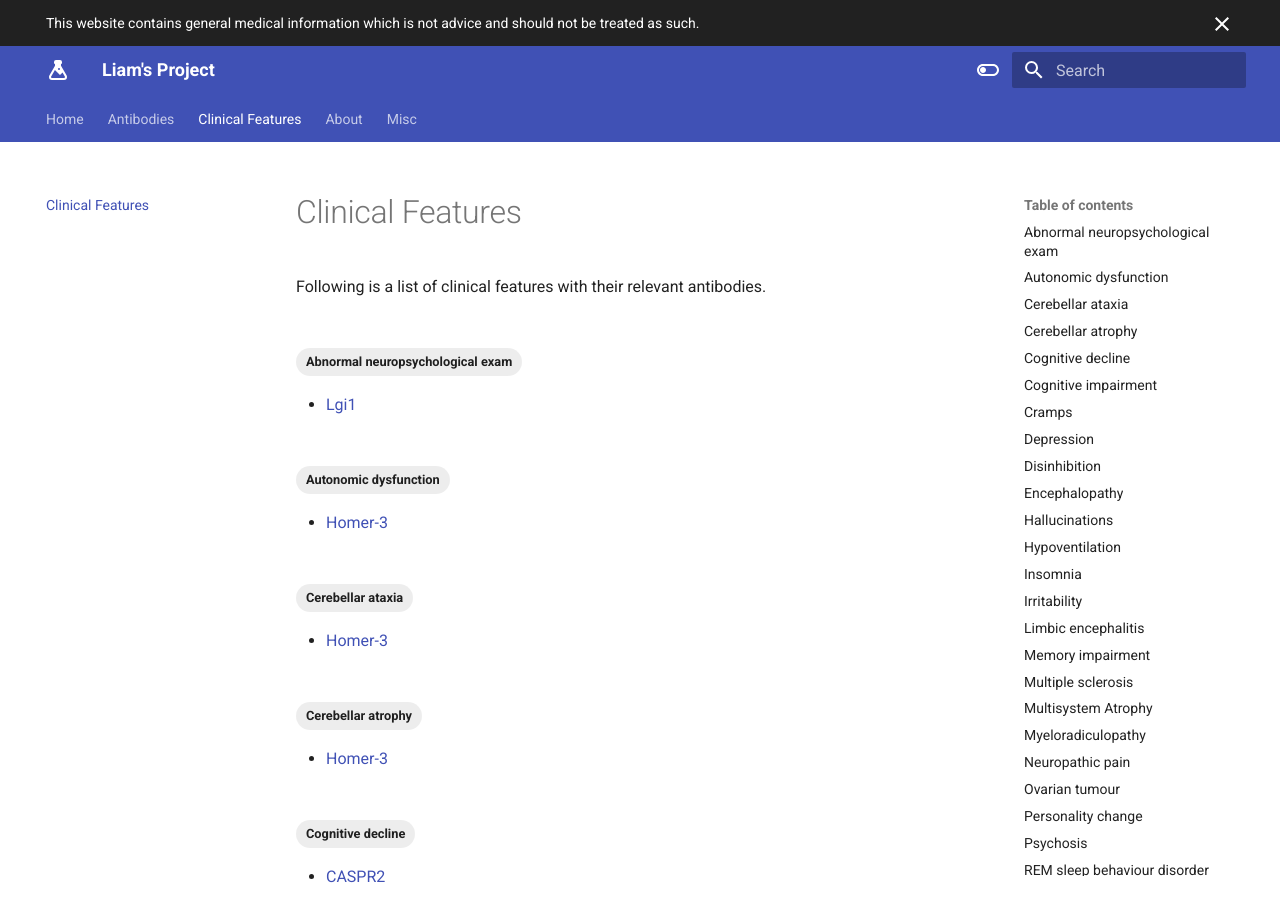
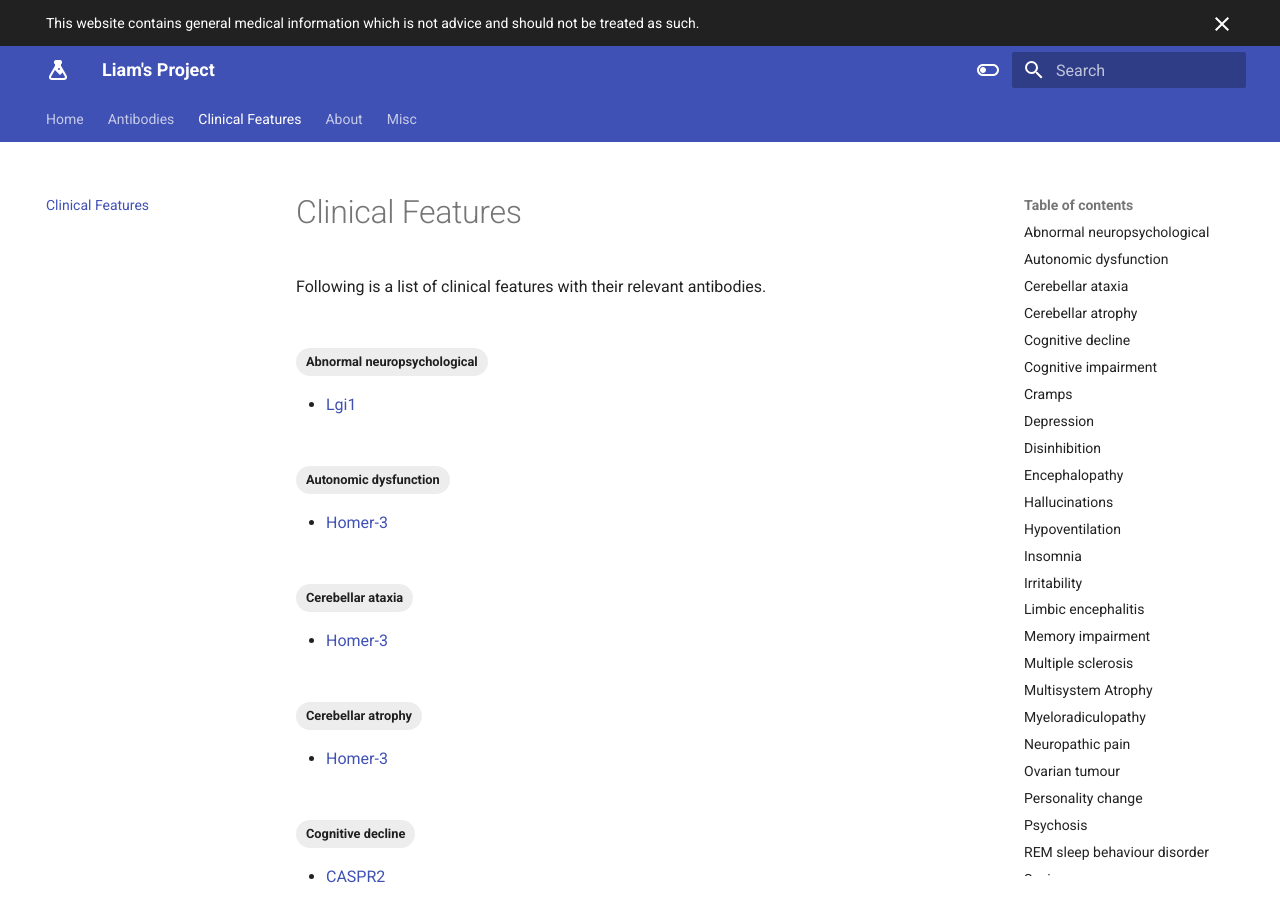
Before and after one commit to monchee/liamsproject, an MkDocs documentation site: the page built from docs/tags.md, in a window 1280 px wide and 900 px high. Built offline with MkDocs 1.6.1 and Material for MkDocs 9.7.7, drawn with Linux system fonts in a browser that asks for light colours; plug-ins that fetch from the network failed and are left out.

Commit message:
Update lgi1.md

```diff
--- a/docs/antibodies/lgi1.md
+++ b/docs/antibodies/lgi1.md
@@ -4,7 +4,7 @@ hide:
 tags:
   - Seizures
   - Cognitive impairment
-  - Abnormal neuropsychological exam
+  - Abnormal neuropsychological
 ---
 
 # LGI1
```
